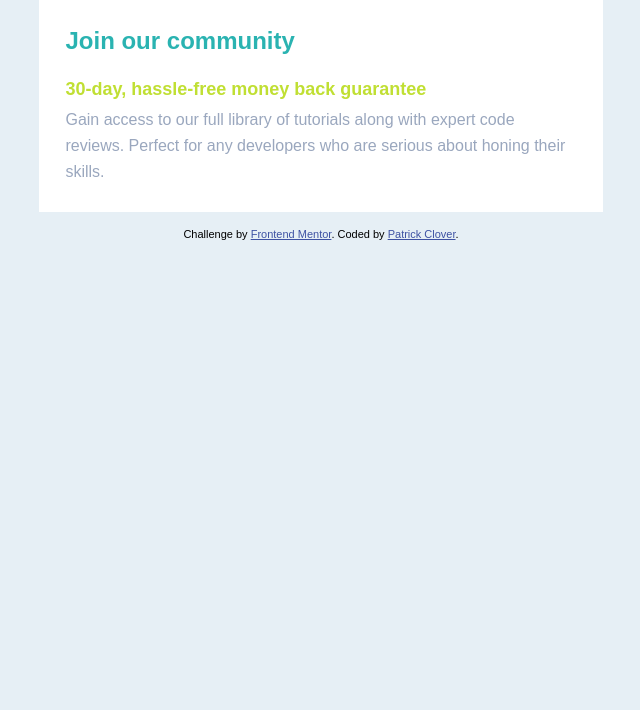
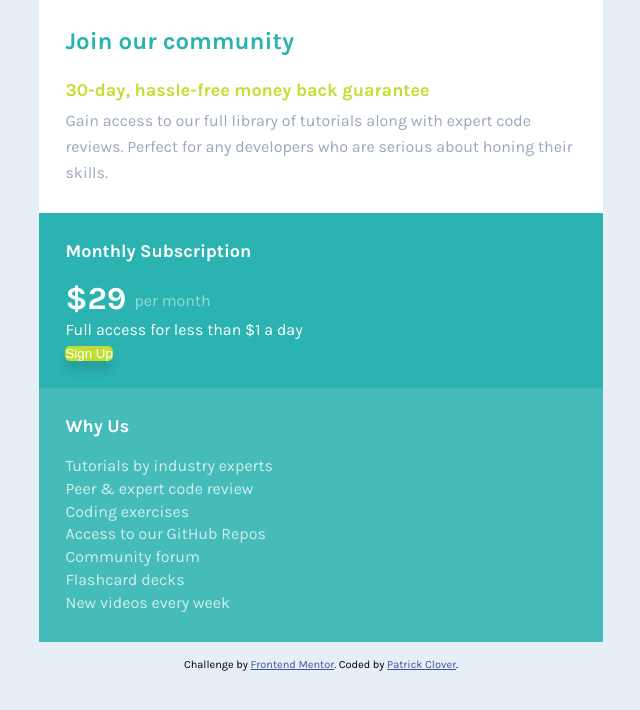
Before and after one commit to pcloverdevelopment/single-price-grid-component, a plain HTML site: page index.html in a window 1280 px wide. Shown: the whole page, without its empty margins (319-959 px from the left). Drawn offline with Linux system fonts and the light colour scheme.

Commit message:
finished styling of the why us section

```diff
--- a/index.html
+++ b/index.html
@@ -10,6 +10,10 @@
       href="./images/favicon-32x32.png"
     />
     <title>Frontend Mentor | Single Price Grid Component</title>
+    <link
+      href="https://fonts.googleapis.com/css2?family=Karla:wght@400;700&display=swap"
+      rel="stylesheet"
+    />
     <link rel="stylesheet" href="styles.css" />
   </head>
   <body>
@@ -23,8 +27,26 @@
           skills.
         </p>
       </header>
-      <section></section>
-      <aside></aside>
+      <div>
+        <section>
+          <h2>Monthly Subscription</h2>
+          <h3>&dollar;29 <span>per month</span></h3>
+          <p>Full access for less than &dollar;1 a day</p>
+          <button>Sign Up</button>
+        </section>
+        <aside>
+          <h4>Why Us</h4>
+          <ul>
+            <li><a href="#">Tutorials by industry experts</a></li>
+            <li><a href="#">Peer & expert code review</a></li>
+            <li><a href="#">Coding exercises</a></li>
+            <li><a href="#">Access to our GitHub Repos</a></li>
+            <li><a href="#">Community forum</a></li>
+            <li><a href="#">Flashcard decks</a></li>
+            <li><a href="#">New videos every week</a></li>
+          </ul>
+        </aside>
+      </div>
     </main>
     <footer>
       <p class="attribution">
--- a/styles.css
+++ b/styles.css
@@ -7,7 +7,7 @@
 /* universal styling */
 body {
   background-color: #e6eff5;
-  font-family: Karla, sans-serif;
+  font-family: "Karla", sans-serif;
   font-size: 100%;
 }
 
@@ -43,6 +43,76 @@ header p {
   color: #9aa7be;
 }
 
+/* section styles */
+section {
+  background-color: rgb(42, 179, 177);
+  padding: 1.667em;
+}
+
+section h2 {
+  font-weight: 700;
+  font-size: 1.125em;
+  color: #fff;
+  margin-bottom: 1em;
+}
+
+section h3 {
+  font-weight: 700;
+  font-size: 2em;
+  color: #fff;
+}
+
+section h3 span {
+  font-weight: 400;
+  font-size: 0.5em;
+  color: #fff;
+  opacity: 50%;
+  display: inline-block;
+  vertical-align: middle;
+  line-height: 1.625em;
+}
+
+section p {
+  font-size: 1em;
+  line-height: 1.625em;
+  color: #fff;
+}
+
+section button {
+  border: none;
+  border-radius: 5px;
+  background-color: #c0df33;
+  color: #fff;
+  box-shadow: 0 10px 10px 0 rgba(0, 0, 0, 0.1);
+}
+
+/* aside styling */
+aside {
+  background-color: rgba(42, 179, 177, 0.85);
+  padding: 1.667em;
+}
+
+aside h4 {
+  font-weight: 700;
+  font-size: 1.125em;
+  color: #fff;
+  margin-bottom: 1em;
+}
+
+aside ul {
+  list-style: none;
+}
+
+aside ul li {
+  line-height: 1.429em;
+}
+
+aside ul li a {
+  text-decoration: none;
+  color: #fff;
+  opacity: 75%;
+}
+
 /* mobile media query styles */
 @media only screen and (max-width: 375px) {
   main {
@@ -55,6 +125,7 @@ header p {
   font-size: 68.75%;
   text-align: center;
   margin-top: 16px;
+  clear: both;
 }
 
 .attribution a {
```
